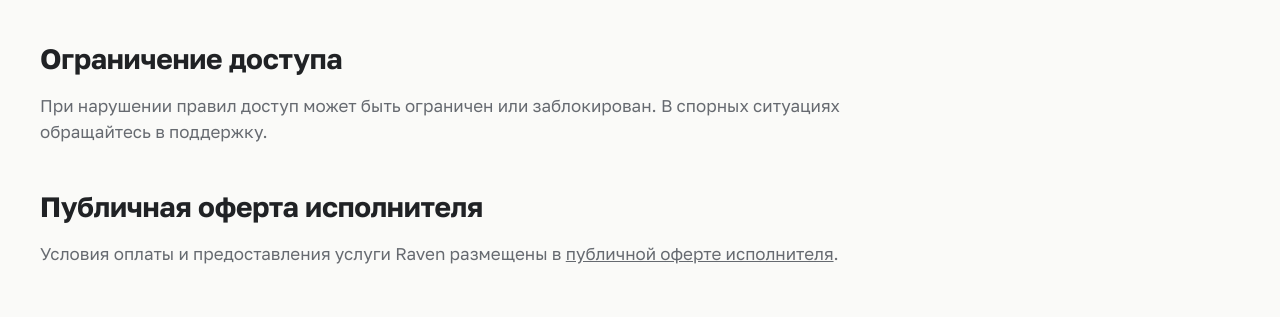
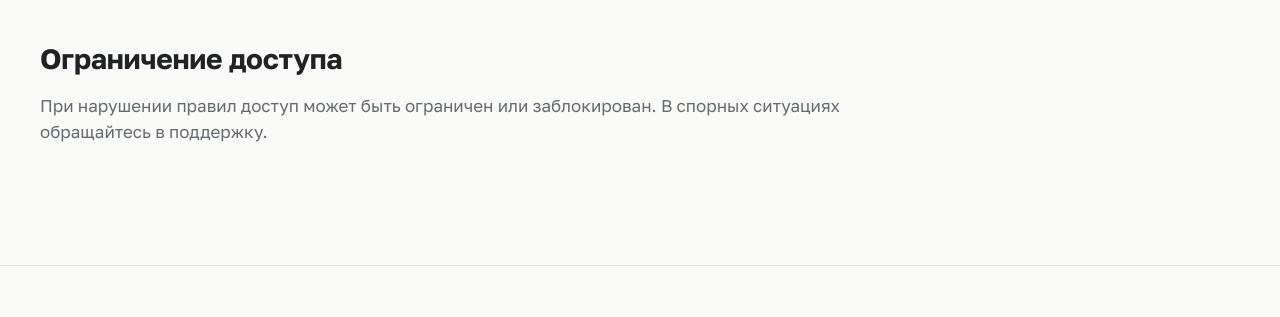
Before and after one commit to andrew1w345/ravenvpn-site, a plain HTML site: page terms/index.html in a window 1280 px wide. Shown: the part 1156-1473 px from the top of the page. Drawn offline with Linux system fonts and the light colour scheme.

Commit message:
update site 2026-10-18 15:52

```diff
--- a/terms/index.html
+++ b/terms/index.html
@@ -148,10 +148,6 @@
             <h2>Ограничение доступа</h2>
             <p>При нарушении правил доступ может быть ограничен или заблокирован. В спорных ситуациях обращайтесь в поддержку.</p>
           </section>
-          <section>
-            <h2>Публичная оферта исполнителя</h2>
-            <p>Условия оплаты и предоставления услуги Raven размещены в <a href="https://raven-service.online/offer/">публичной оферте исполнителя</a>.</p>
-          </section>
       </div>
     </section>
   </main>
```
